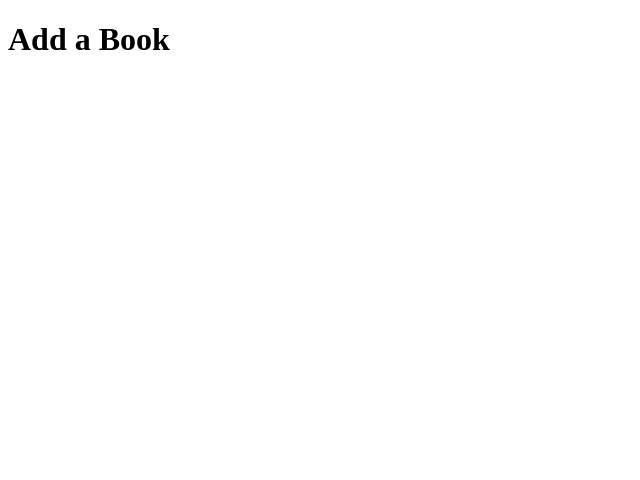
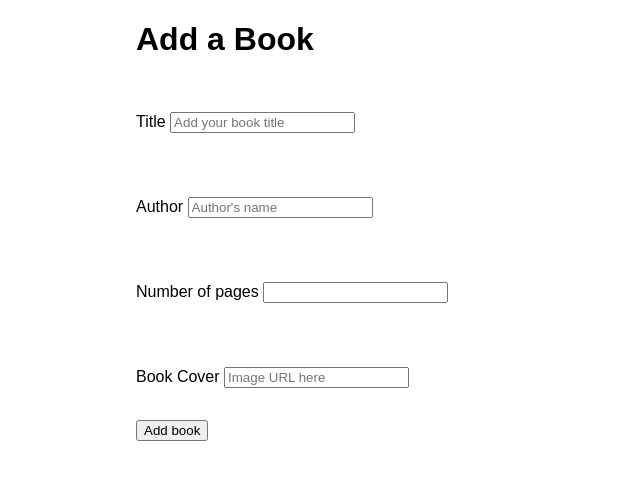
Before and after one commit to C-likethis123/library, a plain HTML site: page add_book.html in a window 1280 px wide. Shown: the whole page, without its empty margins (0-640 px from the left). Drawn offline with Linux system fonts and the light colour scheme.

Commit message:
Add form fields and style

```diff
--- a/add_book.html
+++ b/add_book.html
@@ -3,9 +3,31 @@
 <head>
   <meta charset="UTF-8">
   <meta name="viewport" content="width=device-width, initial-scale=1.0">
+  <link rel="stylesheet" href="styles/index.css" />
   <title>Library - Add a Book</title>
 </head>
 <body>
   <h1>Add a Book</h1>
+  <div class="content">
+    <form method="post" action="index.html">
+      <div>
+        <label for="title">Title</label>
+        <input name="title" id="title" type="text" placeholder="Add your book title" />
+      </div>
+      <div>
+        <label for="author">Author</label>
+        <input name="author" id="author" type="text" placeholder="Author's name" />
+      </div>
+      <div>
+        <label for="page_num">Number of pages</label>
+        <input name="page_num" id="page_num" type="number" min="1" />
+       </div>
+       <div>
+        <label for="book_cover">Book Cover</label>
+        <input name="book_cover" id="book_cover" type="url" placeholder="Image URL here" />
+       </div>
+      <button type="submit">Add book</button>
+    </form>
+  </div>
 </body>
 </html>
--- a/styles/index.css
+++ b/styles/index.css
@@ -13,3 +13,16 @@ div.header {
   justify-content: space-between;
   align-items: center;
 }
+
+form {
+  display: flex;
+  flex-direction: column;
+}
+
+form > div {
+  padding: 2rem 0rem;
+}
+
+form > button {
+  width: fit-content;
+}
```
